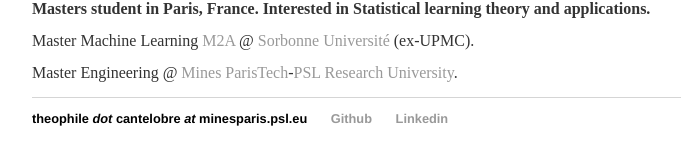
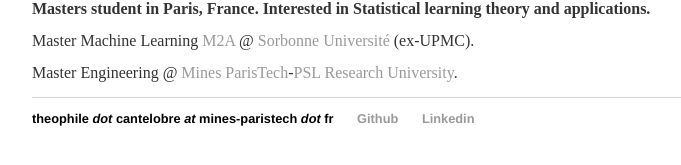
Before and after one commit to theophilec/theophilec.github.io-old, a Jekyll site: the page built from index.html, in a window 1280 px wide. Shown: the part 196-361 px from the top of the page, without its empty margins (160-841 px from the left). Built offline with Jekyll 4.4.1, drawn with Linux system fonts in a browser that asks for light colours.

Commit message:
Update default.html

```diff
--- a/_layouts/default.html
+++ b/_layouts/default.html
@@ -20,7 +20,7 @@
 			</div><!-- /.container -->
 			<footer>
 				<ul>
-                    <li>theophile<i> dot </i>cantelobre<i> at </i>minesparis.psl.eu</li>
+					<li>theophile<i> dot </i>cantelobre<i> at </i>mines-paristech <i> dot </i> fr</li>
                     <li><a href="https://github.com/theophilec">Github</a></li>
                     <li><a href="https://www.linkedin.com/in/theophile-cantelobre">Linkedin</a></li>
 				</ul>
```
